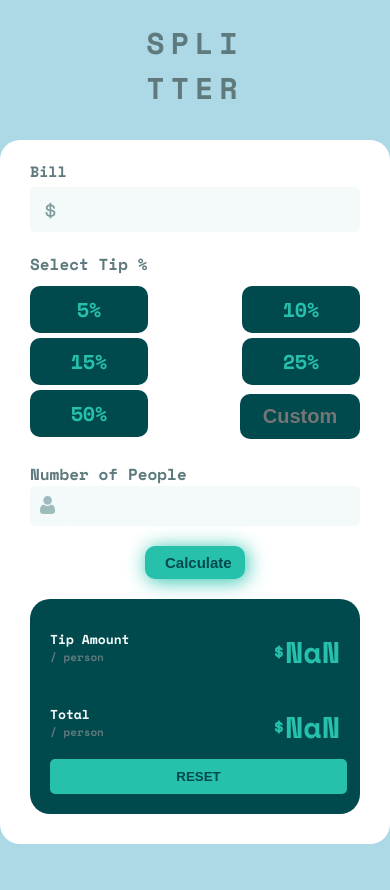
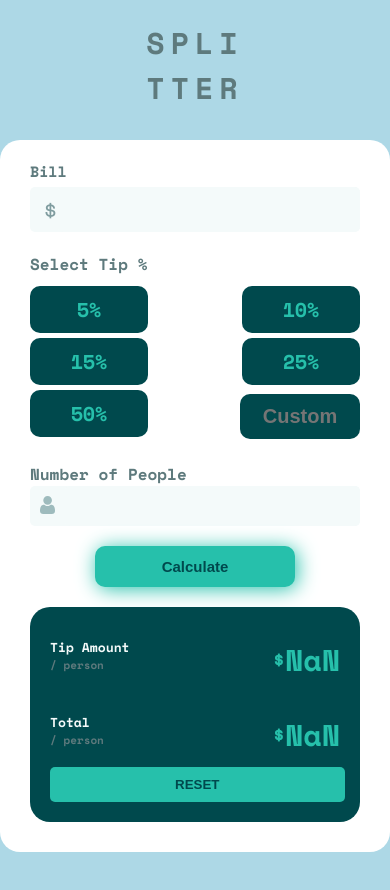
Before and after one commit to harshitidk/tipz, a website: page dist/index.html in a window 390 px wide. Drawn offline with nearby package versions, Linux system fonts and the light colour scheme.

Commit message:
logic-changes

```diff
--- a/sass/main.scss
+++ b/sass/main.scss
@@ -334,6 +334,13 @@ body
         padding-bottom: 10px;
     }
 
+    .reset
+    {
+        overflow: hidden;
+        text-align: center;
+        padding-right: 20px;
+    }
+
     .reset button
     {
         color: black;
@@ -341,9 +348,10 @@ body
         outline: none;
         border: none;
         border-radius: 5px;
+        // border-radius: 5px 5px 5px 5px;
         margin: 0px 20px;
         // padding: 5px 60px;
-        width: 90%;
+        width: 95%;
         padding: 10px;
         margin-bottom: 20px;
         transition: all 0.3s ease 0s;
@@ -372,8 +380,8 @@ body
 
     .cal button
     {
-        width: 100px;
-        padding: 8px 20px;
+        width: 200px;
+        padding: 12px 20px;
         font-weight: bold;
         background-color: $light;
         outline: none;
@@ -385,7 +393,7 @@ body
         transition: all 0.3s ease 0s;
     }
 
-    .cal button:hover
+    .cal button:target // check is target works or not , and change it after trying if that doesnt works
     {
         background-color: $font2;
         color: $dark;
```
Also changed, not shown: package.json (added, +23 -0 lines), dist/css/main.css, dist/index.js, 2 other files.
